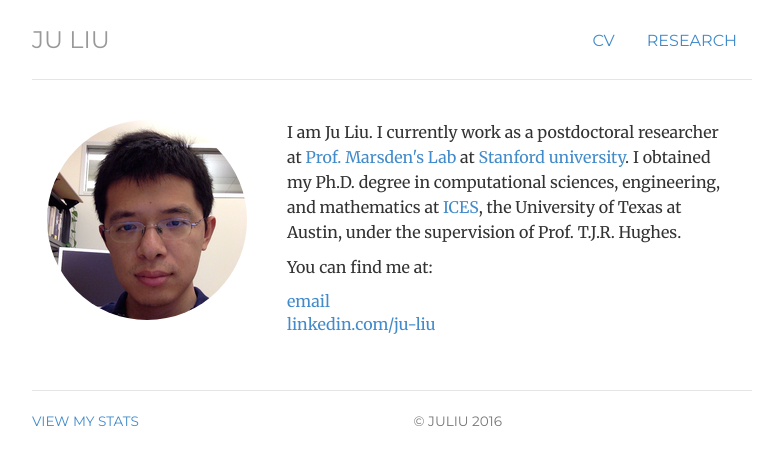
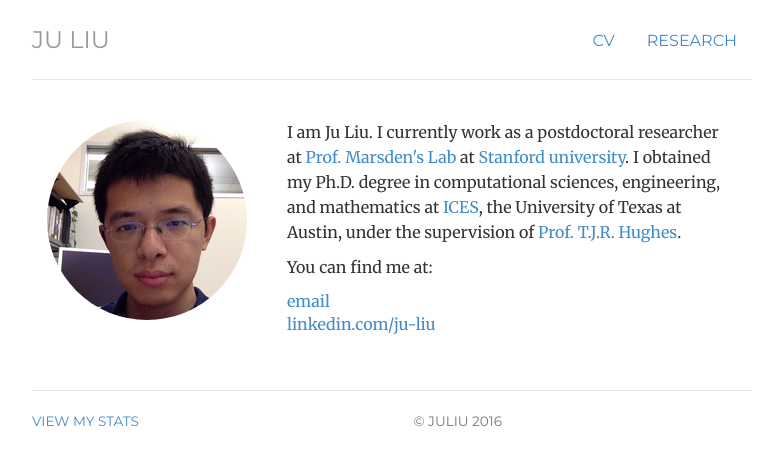
Before and after one commit to ju-liu/ju-liu.github.io, a Jekyll site: the page built from index.html, in a window 1280 px wide. Shown: the top 465 px of the page, without its empty margins (248-1031 px from the left). Built offline with Jekyll 4.4.1, drawn with Linux system fonts in a browser that asks for light colours; nearby versions of some CDN libraries; library files that are not in the unit come from our copies; comment, search, counter and statistics services are not loaded; some of the changed lines change nothing that is shown.

Commit message:
link to tom

```diff
--- a/index.html
+++ b/index.html
@@ -19,7 +19,8 @@
       Marsden's Lab</a> at <a href="http://www.stanford.edu">Stanford university</a>. I obtained
     my Ph.D. degree in computational sciences, engineering, and mathematics at
     <a href="http://www.ices.utexas.edu">ICES</a>, the University of Texas at
-    Austin, under the supervision of Prof. T.J.R. Hughes.</p>
+    Austin, under the supervision of <a
+      href="http://users.ices.utexas.edu/~hughes/">Prof. T.J.R. Hughes</a>.</p>
 
     <!-- <p> I am currently on the job market. I am actively seeking for an
          assistant professor position in applied and computational mechanics.
```
